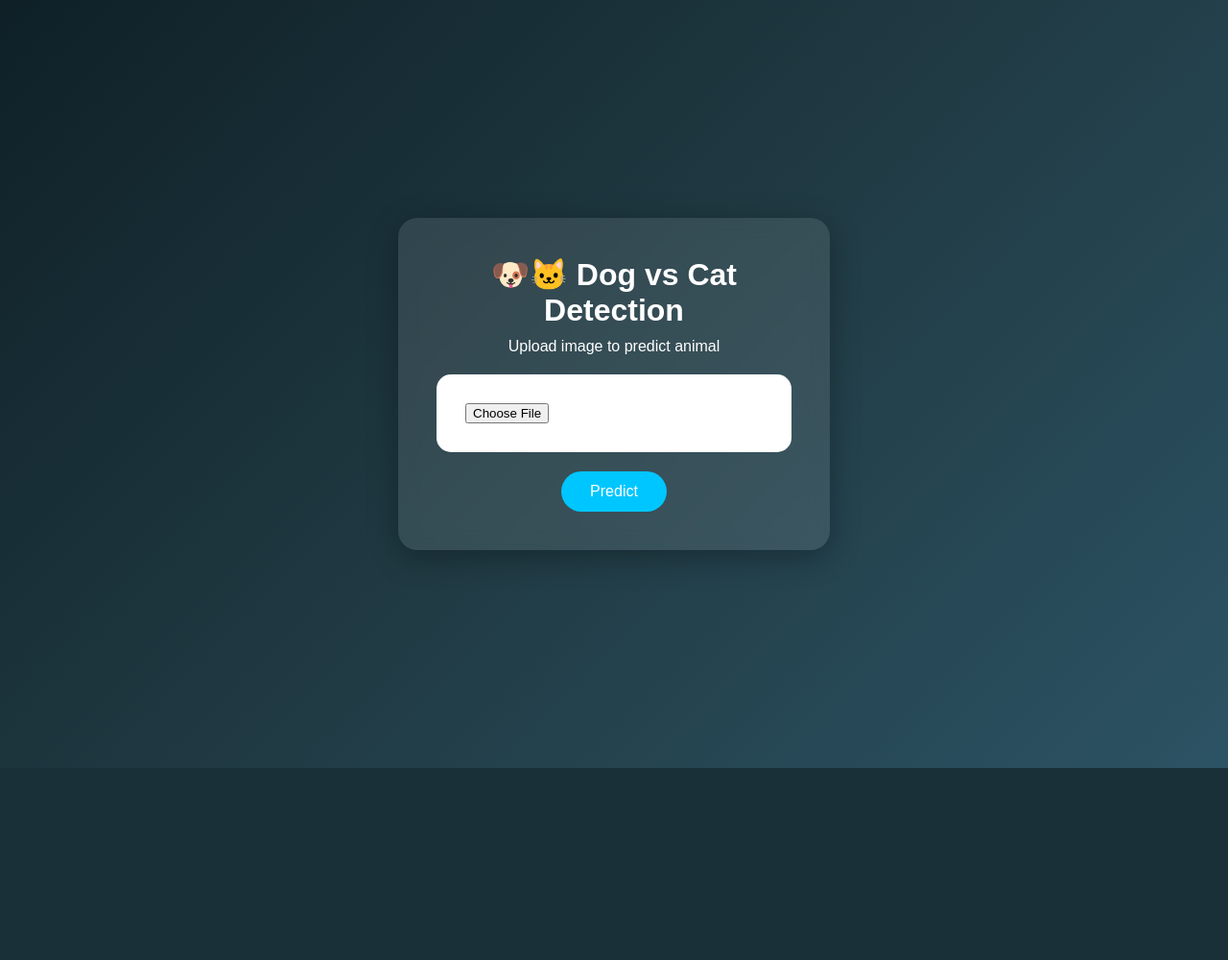
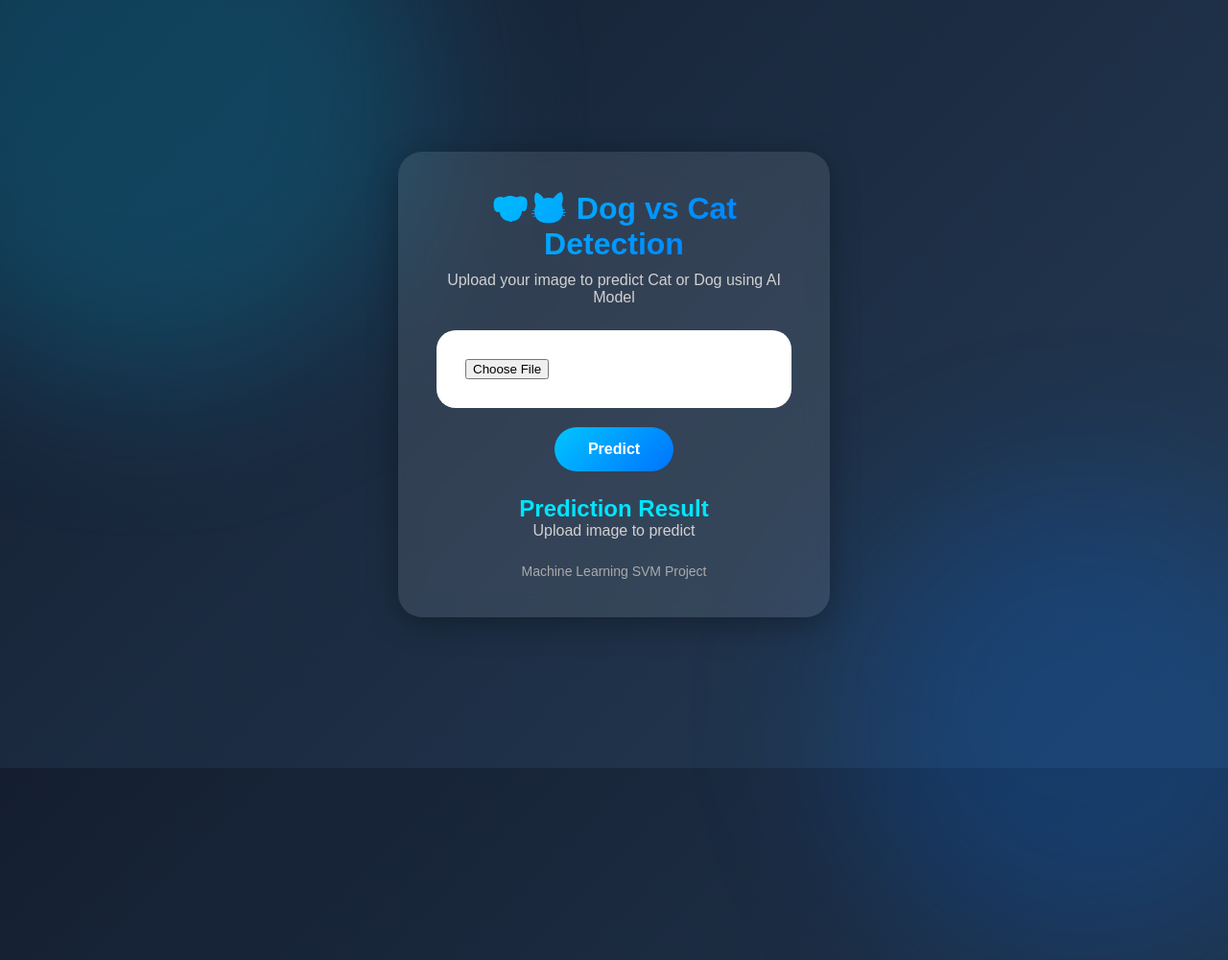
Before and after one commit to venkatanagasrilakshmir-eng/Dog-Cat-Detection-App, a Flask app: page / in a window 1280 px wide; the page is wider, and only the part inside the window is pictured. Shown: that part at 96% size. Before the commit the page ends 800 px from the top of that part, so only its background shows below. Run offline with Flask 3, Linux system fonts and the light colour scheme; parts of the project's set-up code (start-up, migrations or seed data) failed here and were passed over.

Commit message:
Enhance index.html layout and styling

```diff
--- a/templates/index.html
+++ b/templates/index.html
@@ -1,12 +1,156 @@
 <!DOCTYPE html>
 <html lang="en">
 <head>
-    <meta charset="UTF-8">
-    <meta name="viewport" content="width=device-width, initial-scale=1.0">
-    <title>Dog vs Cat Detector</title>
+<meta charset="UTF-8">
+<meta name="viewport" content="width=device-width, initial-scale=1.0">
 
-    <link rel="stylesheet" href="{{ url_for('static', filename='css/style.css') }}">
+<title>Dog vs Cat Detection</title>
+
+<style>
+
+*{
+    margin:0;
+    padding:0;
+    box-sizing:border-box;
+    font-family:Arial, sans-serif;
+}
+
+body{
+    height:100vh;
+    display:flex;
+    justify-content:center;
+    align-items:center;
+    background:linear-gradient(135deg,#141E30,#243B55);
+    overflow:hidden;
+}
+
+/* Background Animation */
+
+body::before{
+    content:'';
+    position:absolute;
+    width:600px;
+    height:600px;
+    background:rgba(0,198,255,0.2);
+    border-radius:50%;
+    top:-200px;
+    left:-150px;
+    filter:blur(80px);
+}
+
+body::after{
+    content:'';
+    position:absolute;
+    width:500px;
+    height:500px;
+    background:rgba(0,114,255,0.2);
+    border-radius:50%;
+    bottom:-200px;
+    right:-100px;
+    filter:blur(80px);
+}
+
+/* Main Card */
+
+.container{
+    position:relative;
+    z-index:10;
+}
+
+.card{
+    width:450px;
+    padding:40px;
+    border-radius:25px;
+    background:rgba(255,255,255,0.1);
+    backdrop-filter:blur(12px);
+    box-shadow:0 8px 32px rgba(0,0,0,0.3);
+    text-align:center;
+    color:white;
+}
+
+/* Heading */
+
+.card h1{
+    font-size:32px;
+    margin-bottom:10px;
+    background:linear-gradient(135deg,#00C6FF,#0072FF);
+    -webkit-background-clip:text;
+    -webkit-text-fill-color:transparent;
+}
+
+.card p{
+    color:#d1d1d1;
+    margin-bottom:25px;
+}
+
+/* Upload Box */
+
+.upload-box{
+    background:white;
+    padding:30px;
+    border-radius:20px;
+    margin-bottom:20px;
+    transition:0.3s;
+}
+
+.upload-box:hover{
+    transform:scale(1.02);
+}
+
+input[type=file]{
+    width:100%;
+    cursor:pointer;
+}
+
+/* Button */
+
+button{
+    padding:14px 35px;
+    border:none;
+    border-radius:30px;
+    background:linear-gradient(135deg,#00C6FF,#0072FF);
+    color:white;
+    font-size:16px;
+    font-weight:bold;
+    cursor:pointer;
+    transition:0.3s;
+}
+
+button:hover{
+    transform:scale(1.05);
+    box-shadow:0 0 20px rgba(0,198,255,0.6);
+}
+
+/* Result */
+
+.result{
+    margin-top:25px;
+}
+
+.result h2{
+    color:#00E5FF;
+    margin-top:15px;
+}
+
+.result img{
+    width:250px;
+    border-radius:20px;
+    border:3px solid rgba(255,255,255,0.2);
+    margin-top:15px;
+}
+
+/* Footer */
+
+.footer{
+    margin-top:20px;
+    color:#aaaaaa;
+    font-size:14px;
+}
+
+</style>
+
 </head>
+
 <body>
 
 <div class="container">
@@ -14,33 +158,72 @@
     <div class="card">
 
         <h1>🐶🐱 Dog vs Cat Detection</h1>
-        <p>Upload image to predict animal</p>
 
-        <form action="/predict" method="POST" enctype="multipart/form-data">
+        <p>Upload your image to predict Cat or Dog using AI Model</p>
+
+        <form>
 
             <div class="upload-box">
-                <input type="file" name="file" required>
+
+                <input type="file" id="fileInput" accept="image/*">
+
             </div>
 
-            <button type="submit">Predict</button>
+            <button type="button" onclick="previewImage()">
+                Predict
+            </button>
 
         </form>
 
-        {% if prediction %}
+        <div class="result" id="result">
 
-        <div class="result">
+            <h2>Prediction Result</h2>
 
-            <img src="{{ image_path }}" width="250">
-
-            <h2>{{ prediction }}</h2>
+            <p>Upload image to predict</p>
 
         </div>
 
-        {% endif %}
+        <div class="footer">
+            Machine Learning SVM Project
+        </div>
 
     </div>
 
 </div>
 
+<script>
+
+function previewImage(){
+
+    const file = document.getElementById('fileInput').files[0];
+
+    const result = document.getElementById('result');
+
+    if(file){
+
+        const reader = new FileReader();
+
+        reader.onload = function(e){
+
+            const randomPrediction =
+            Math.random() > 0.5 ? "🐶 Dog Detected" : "🐱 Cat Detected";
+
+            result.innerHTML = `
+                <h2>${randomPrediction}</h2>
+                <img src="${e.target.result}">
+            `;
+        }
+
+        reader.readAsDataURL(file);
+
+    }
+    else{
+        alert("Please upload an image");
+    }
+
+}
+
+</script>
+
 </body>
 </html>
```
